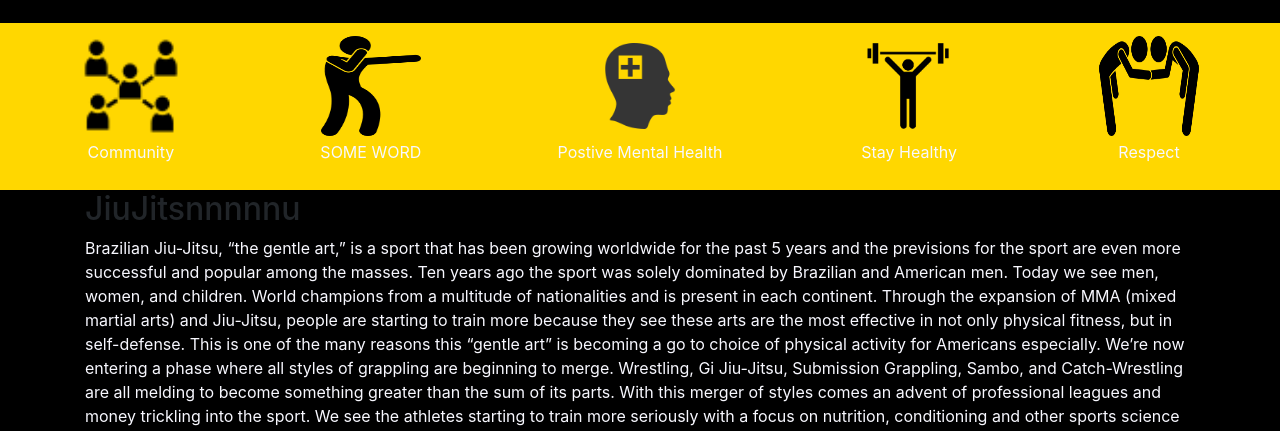
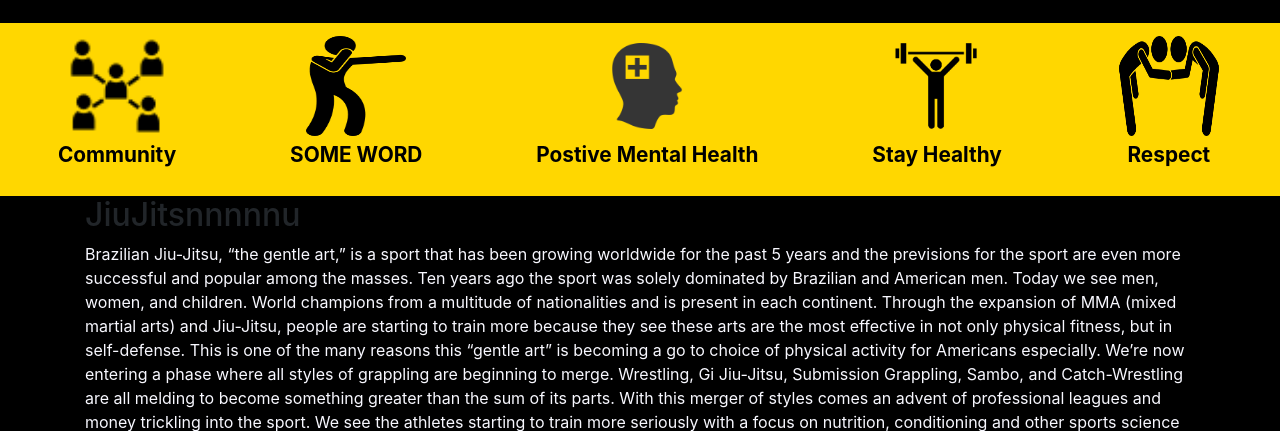
Before and after one commit to merlz6/RoyalGym, a PHP site: page / in a window 1280 px wide. Shown: the part 603-1034 px from the top of the page. Run offline with PHP 8.4, Linux system fonts and the light colour scheme.

Commit message:
last push for tn

```diff
--- a/index.html
+++ b/index.html
@@ -58,37 +58,37 @@
   <!-- END OF NAV BAR -->
   <!-- BANNER PHOTO BELOW -->
   <div id="bannerPhoto">
-
+    <h3 style="Color:gold; margin-left:2em; padding-top:1em;">Royal Jiu Jitsu Academy</h3>
   </div>
 <div style=" width:100%; ">
   <div class="iconShell">
     <div class="iconHolderDiv">
       <img class="iconPhoto " src="./images/iconfinder_relationship.png" />
-      <p>
+      <p style="color:black; font-weight:700; font-size:1.30em; ">
         Community
       </p>
     </div>
     <div class="iconHolderDiv">
       <img class="iconPhoto " src="./images/iconfinder_man-feeling-action.png" />
-      <p>
+      <p style="color:black; font-weight:700; font-size:1.30em; ">
         SOME WORD
       </p>
     </div>
     <div class="iconHolderDiv">
       <img class="iconPhoto " src="./images/iconfinder_Mental_Health.png" />
-      <p>
+      <p style="color:black; font-weight:700; font-size:1.30em; ">
         Postive Mental Health
       </p>
     </div>
     <div class="iconHolderDiv">
       <img class="iconPhoto " src="./images/iconfinder_sport-sports.png" />
-      <p>
+      <p style="color:black; font-weight:700; font-size:1.30em; ">
         Stay Healthy
       </p>
     </div>
     <div class="iconHolderDiv">
       <img class="iconPhoto " src="./images/iconfinder_gesture-003.png" />
-      <p>
+      <p style="color:black; font-weight:700; font-size:1.30em; ">
         Respect
       </p>
     </div>
--- a/main.css
+++ b/main.css
@@ -157,7 +157,7 @@ a {
 .iconShell {
   border-left:.5px solid gold;
   border-right:.5px solid gold;
-  padding:10px;
+  padding:.60em 0;
   justify-content: space-around;
   background-color:gold;
   display:flex;
```
